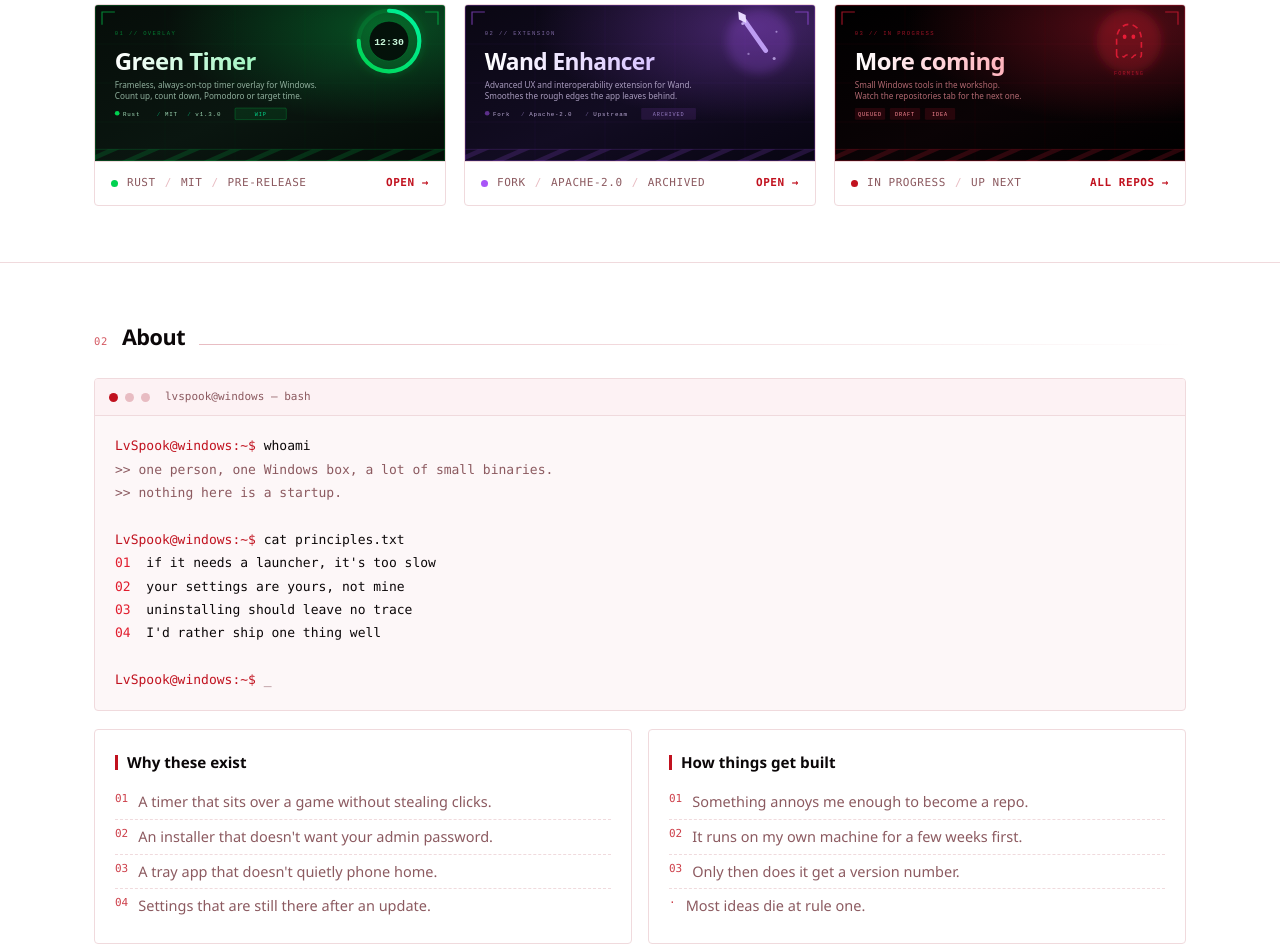
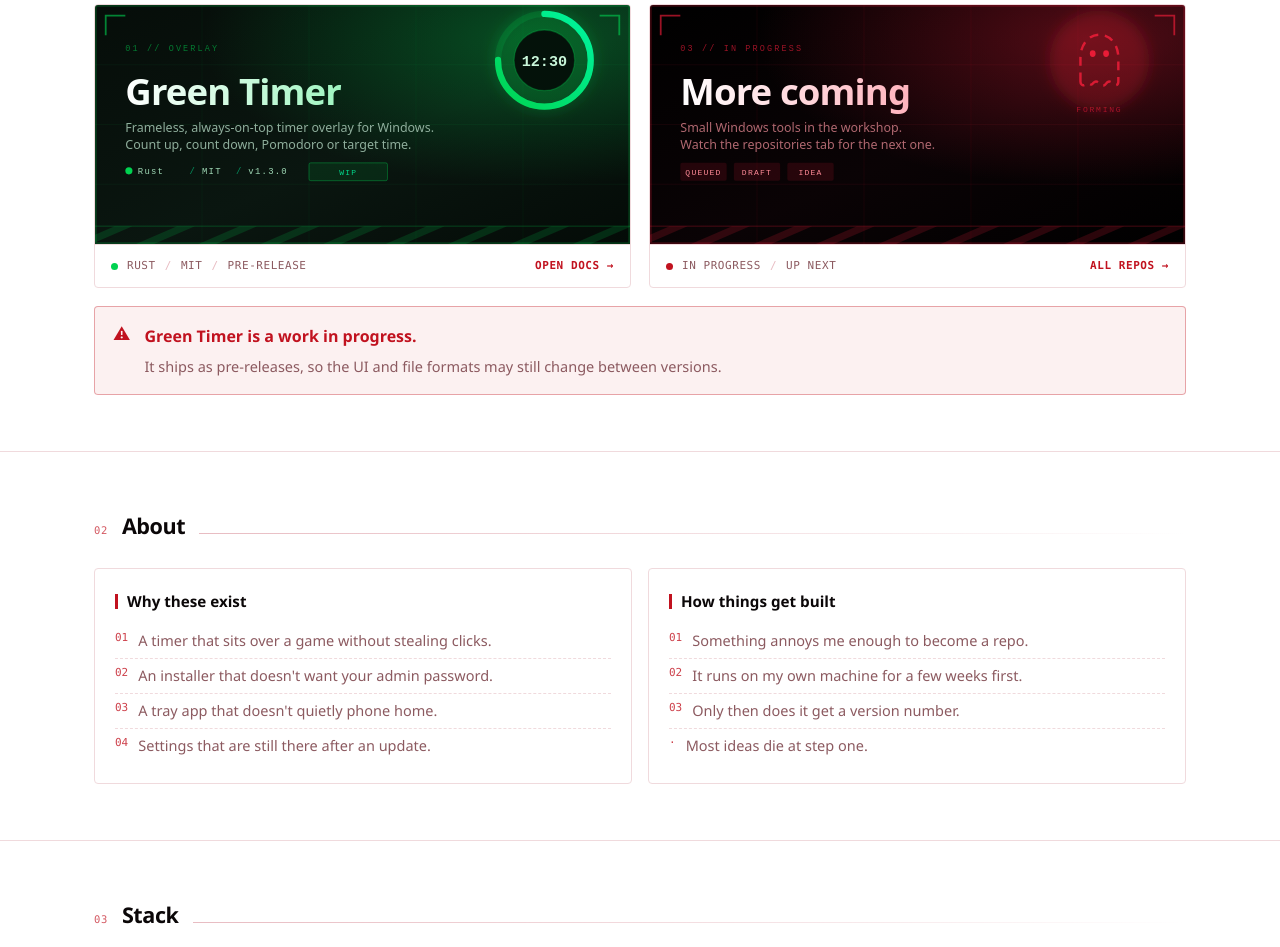
Before and after one commit to LvSpook/LvSpook, a plain HTML site: page docs/index.html in a window 1280 px wide. Shown: the part 877-1824 px from the top of the page. Drawn offline with Linux system fonts and the light colour scheme.

Commit message:
Drop whoami/Selected work/Wand card; repo cards link to Pages; visible ghost logo

```diff
--- a/docs/index.html
+++ b/docs/index.html
@@ -8,8 +8,8 @@
 <meta property="og:title" content="LvSpook">
 <meta property="og:description" content="Small, focused desktop apps for Windows. Mostly Rust.">
 <meta property="og:type" content="profile">
-<meta property="og:image" content="assets/header.svg">
-<link rel="icon" href="assets/logo.svg" type="image/svg+xml">
+<meta property="og:image" content="assets/banner-dark.svg">
+<link rel="icon" href="assets/ghost.svg" type="image/svg+xml">
 <link rel="stylesheet" href="style.css">
 <script>
   (function () {
@@ -25,7 +25,7 @@
 <nav class="nav">
   <div class="wrap nav-inner">
     <a class="brand" href="#top">
-      <img src="assets/logo.svg" alt="">
+      <img src="assets/ghost.svg" alt="" width="28" height="28">
       <span>LV<b>SPOOK</b></span>
     </a>
     <div class="nav-links mono">
@@ -39,7 +39,7 @@
 </nav>
 
 <header class="hero" id="top">
-  <img class="hero-banner" id="hero-banner" src="assets/header.svg" alt="LvSpook — Windows desktop tools, mostly in Rust">
+  <img class="hero-banner" id="hero-banner" src="assets/banner-dark.svg" alt="LvSpook — Windows desktop tools, mostly in Rust">
 
   <div class="wrap hero-body">
     <h1>Small tools. <em>Black and red.</em> Windows only.</h1>
@@ -68,23 +68,13 @@
       </div>
 
       <div class="cards">
-        <a class="repo" href="https://github.com/LvSpook/Green-Timer">
+        <a class="repo" href="https://lvspook.github.io/Green-Timer/">
           <img src="assets/card-green-timer.svg" alt="Green Timer — frameless always-on-top timer overlay for Windows">
           <div class="meta">
             <span class="dot green"></span><span>Rust</span>
             <span class="sep">/</span><span>MIT</span>
             <span class="sep">/</span><span>pre-release</span>
-            <span class="link">Open →</span>
-          </div>
-        </a>
-
-        <a class="repo" href="https://github.com/LvSpook/Wand-Enhancer">
-          <img src="assets/card-wand-enhancer.svg" alt="Wand Enhancer — UX and interoperability extension for Wand">
-          <div class="meta">
-            <span class="dot purple"></span><span>Fork</span>
-            <span class="sep">/</span><span>Apache-2.0</span>
-            <span class="sep">/</span><span>archived</span>
-            <span class="link">Open →</span>
+            <span class="link">Open docs →</span>
           </div>
         </a>
 
@@ -97,6 +87,14 @@
           </div>
         </a>
       </div>
+
+      <div class="notice" style="margin-top:18px">
+        <span class="ico">⚠</span>
+        <div>
+          <strong>Green Timer is a work in progress.</strong>
+          <p>It ships as pre-releases, so the UI and file formats may still change between versions.</p>
+        </div>
+      </div>
     </div>
   </section>
 
@@ -108,25 +106,7 @@
         <span class="rule"></span>
       </div>
 
-      <div class="term">
-        <div class="term-bar">
-          <i></i><i></i><i></i>
-          <span class="title">lvspook@windows — bash</span>
-        </div>
-<pre><span class="p">LvSpook@windows:~$</span> whoami
-<span class="c">>> one person, one Windows box, a lot of small binaries.</span>
-<span class="c">>> nothing here is a startup.</span>
-
-<span class="p">LvSpook@windows:~$</span> cat principles.txt
-<span class="k">01</span>  if it needs a launcher, it's too slow
-<span class="k">02</span>  your settings are yours, not mine
-<span class="k">03</span>  uninstalling should leave no trace
-<span class="k">04</span>  I'd rather ship one thing well
-
-<span class="p">LvSpook@windows:~$</span> <span class="c">_</span></pre>
-      </div>
-
-      <div class="grid2" style="margin-top:18px">
+      <div class="grid2">
         <div class="card">
           <h3><span class="bar"></span> Why these exist</h3>
           <ul>
@@ -142,7 +122,7 @@
             <li><span class="n">01</span><span>Something annoys me enough to become a repo.</span></li>
             <li><span class="n">02</span><span>It runs on my own machine for a few weeks first.</span></li>
             <li><span class="n">03</span><span>Only then does it get a version number.</span></li>
-            <li><span class="n">·</span><span>Most ideas die at rule one.</span></li>
+            <li><span class="n">·</span><span>Most ideas die at step one.</span></li>
           </ul>
         </div>
       </div>
@@ -256,7 +236,7 @@
       btn.textContent = theme === "light" ? "☀" : "☾";
 
       var banner = document.getElementById("hero-banner");
-      if (banner) banner.src = theme === "light" ? "assets/header-light.svg" : "assets/header.svg";
+      if (banner) banner.src = theme === "light" ? "assets/banner-light.svg" : "assets/banner-dark.svg";
 
       // Keep the stat cards in step with the page instead of the OS.
       Object.keys(SRC).forEach(function (k) {
--- a/docs/style.css
+++ b/docs/style.css
@@ -184,39 +184,9 @@ section:last-of-type { border-bottom: 0; }
 }
 .repo .dot { width: 7px; height: 7px; border-radius: 50%; }
 .repo .dot.green { background: #00d250; }
-.repo .dot.purple { background: #a855f7; }
 .repo .dot.red { background: var(--accent); }
 .repo .sep { color: var(--border-hi); }
 .repo .meta .link { margin-left: auto; color: var(--accent); font-weight: 600; }
-
-/* ---------- terminal ---------- */
-
-.term {
-  background: #050303;
-  border: 1px solid var(--border);
-  border-radius: var(--radius);
-  overflow: hidden;
-}
-:root[data-theme="light"] .term { background: #fdf7f8; }
-@media (prefers-color-scheme: light) {
-  :root:not([data-theme="dark"]) .term { background: #fdf7f8; }
-}
-.term-bar {
-  display: flex; align-items: center; gap: 7px;
-  padding: 9px 14px; border-bottom: 1px solid var(--border);
-  background: var(--panel-2);
-}
-.term-bar i { width: 9px; height: 9px; border-radius: 50%; background: var(--border-hi); display: block; }
-.term-bar i:first-child { background: var(--accent); }
-.term-bar .title { margin-left: 8px; color: var(--muted); font-family: "Cascadia Code", Consolas, monospace; font-size: 11px; }
-.term pre {
-  margin: 0; padding: 18px 20px; overflow-x: auto;
-  font-family: "Cascadia Code", Consolas, ui-monospace, monospace;
-  font-size: 13px; line-height: 1.8; color: var(--text);
-}
-.term .p { color: var(--accent); }
-.term .c { color: var(--muted); }
-.term .k { color: var(--accent-2); }
 
 /* ---------- principles ---------- */
 
```
Also changed, not shown: docs/assets/banner-dark.svg (renamed from docs/assets/header.svg), docs/assets/banner-light.svg (renamed from docs/assets/header-light.svg), docs/assets/card-wand-enhancer.svg (deleted), docs/assets/ghost.svg (added), docs/assets/logo.svg (deleted), 1 other file.
